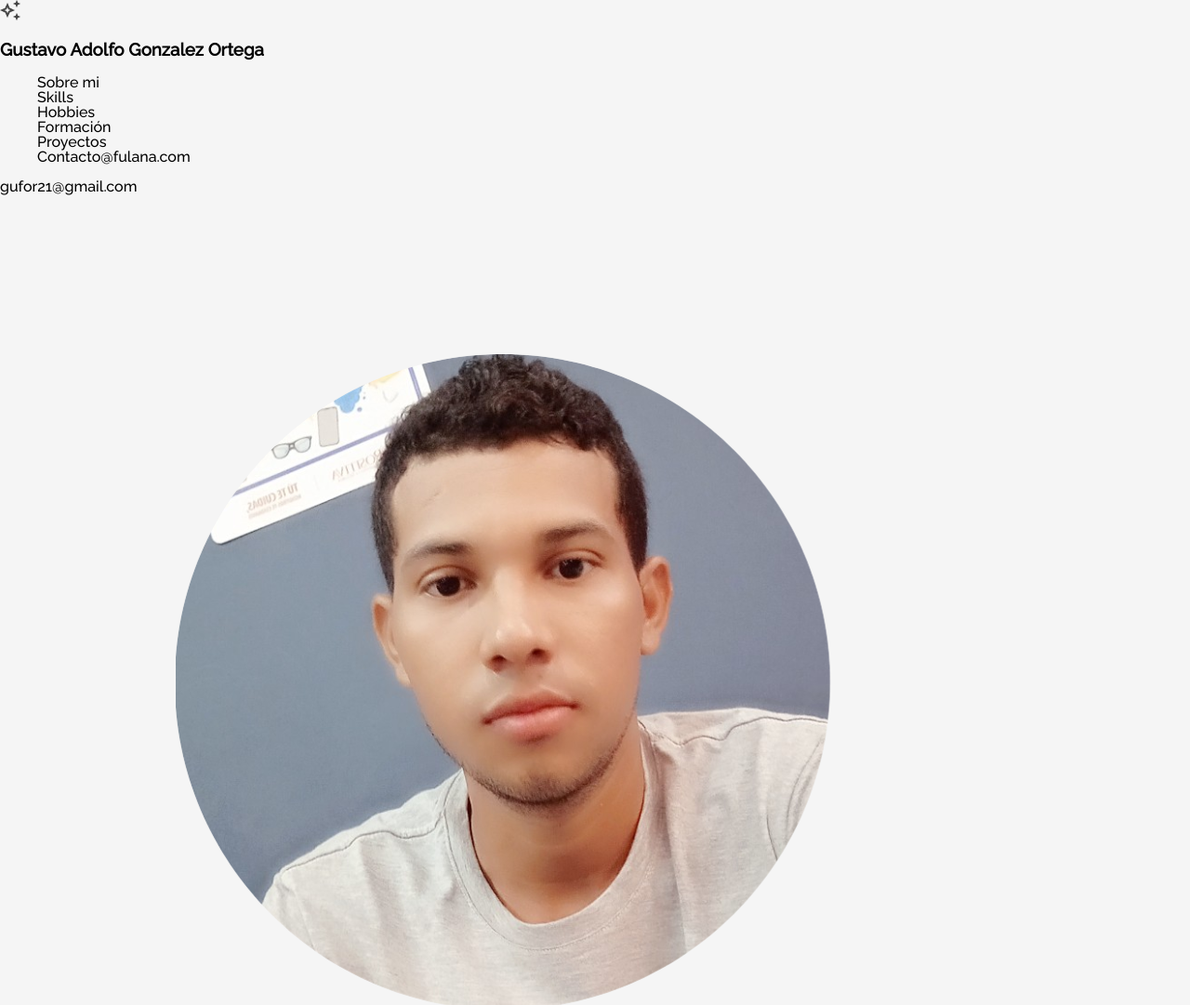
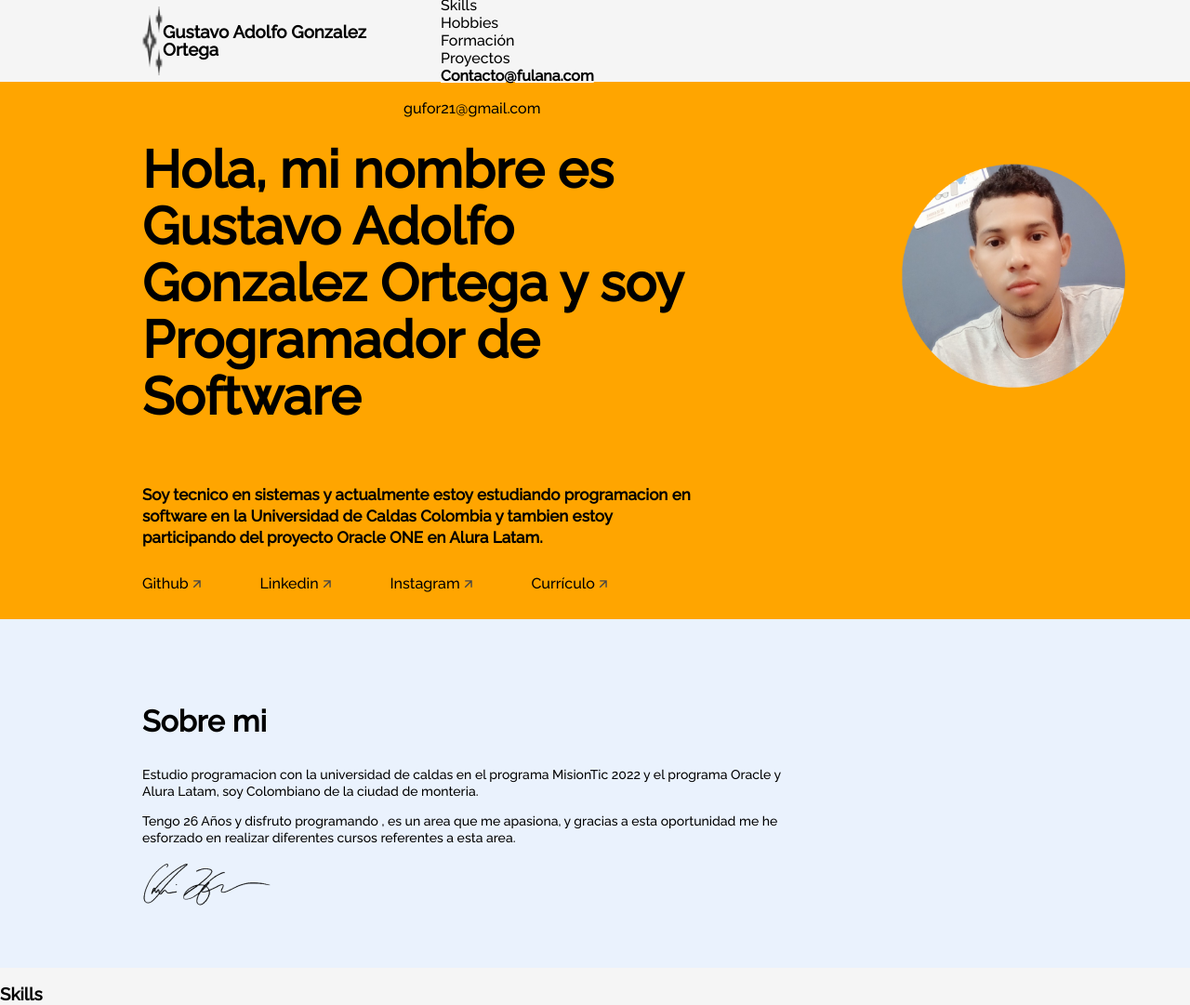
Before and after one commit to Gtvo22/Sprint1Portafolio, a plain HTML site: page index.html in a window 1280 px wide. Shown: the top 1081 px of the page at 93% size. Drawn offline with Linux system fonts and the light colour scheme.

Commit message:
Se creo style css para menu y section

```diff
--- a/style.css
+++ b/style.css
@@ -41,20 +41,112 @@ https://en.bem.info/methodology/quick-start/*/
 
 /*Sección Menu*/
 
+
 section.menu{
+    display: flex;
+    justify-content: space-between;
+    align-items: center;
+    align-content: flex-end;
+    height: 88px;
+    margin: 0 153px;
 
+}
+header.menu__header{
+    display: flex;
+    justify-content: space-between;
+    font-size: 16px;
+    font-weight: 700;
+}
+header.menu__title h3{
+    font-family:'Raleway';
+    font-style: normal;
+    font-weight: 700;
+    font-size: 16px;
+    line-height: 19px;
+    margin-top: 15px;
+    padding-left: 15px;
+    color: #464646;
+
+}
+section.menu nav ul.menu__list li a {
+    display: flex;
+    justify-content: space-between;
+    font-size: 16px;
+    width: 653px;
+    height: 19px;
+
+}
+section.menu nav ul.menu__list li a:hover {
+    color: orange;
+    text-decoration: underline;
+}
+section.menu nav ul.menu__list li:nth-child(6) {
+    color: #fdfdfd;
+    font-weight: 800;
+    text-decoration: underline;
 }
 
 /*Sección Title*/
 
 section.title{
+    width: 100%;
+    color: black;
+}
+section.title div.title__div {
+    background-color: orange;
+    align-content: flex-start;
+    display: flex;
+    flex-direction: row-reverse;
+    justify-content: space-around;
+}
+section.title div.title__container h2 {
+    margin: 64px 153px;
+    font-size: 56px;
+    font-weight: 700;
+    line-height: 61px;
+}
+section.title img.title__profile {
+    margin-right: 153px;
+    width: 368px;
+    height: 368px;
+    border-radius: 100%;
+    padding-top: 30px;
+}
+section.title div.title__div div.title__container h3 {
+    font-size: 17px;
+    line-height: 23px;
+    width: 600px;
+    margin: 30px 153px;
+}
+section.title div.title__div div.title__container ul {
+    display: flex;
+    justify-content: space-between;
+    align-items: center;
+    padding: 0px;
+    width: 500px;
+    font-size: 16px;
+    font-weight: 400;
+    line-height: 16px;
+    margin: auto 153px 30px;
+}
+/*Sección About*/
 
+section.about {
+    padding: 62px 153px;
+    background-color: #EAF2FD;
 }
 
-/*Sección About*/
-
-section.about{
-
+/* Container section about */
+section.about div.about__container {
+    width: 700px;
+}
+section.about h3.about__title {
+    font-size: 32px;
+}
+section.about div.about__container p {
+    font-weight: 400;
+    font-size: 14px;
+    line-height: 18px;
 }
 
 /*Sección Hobbies*/
```
